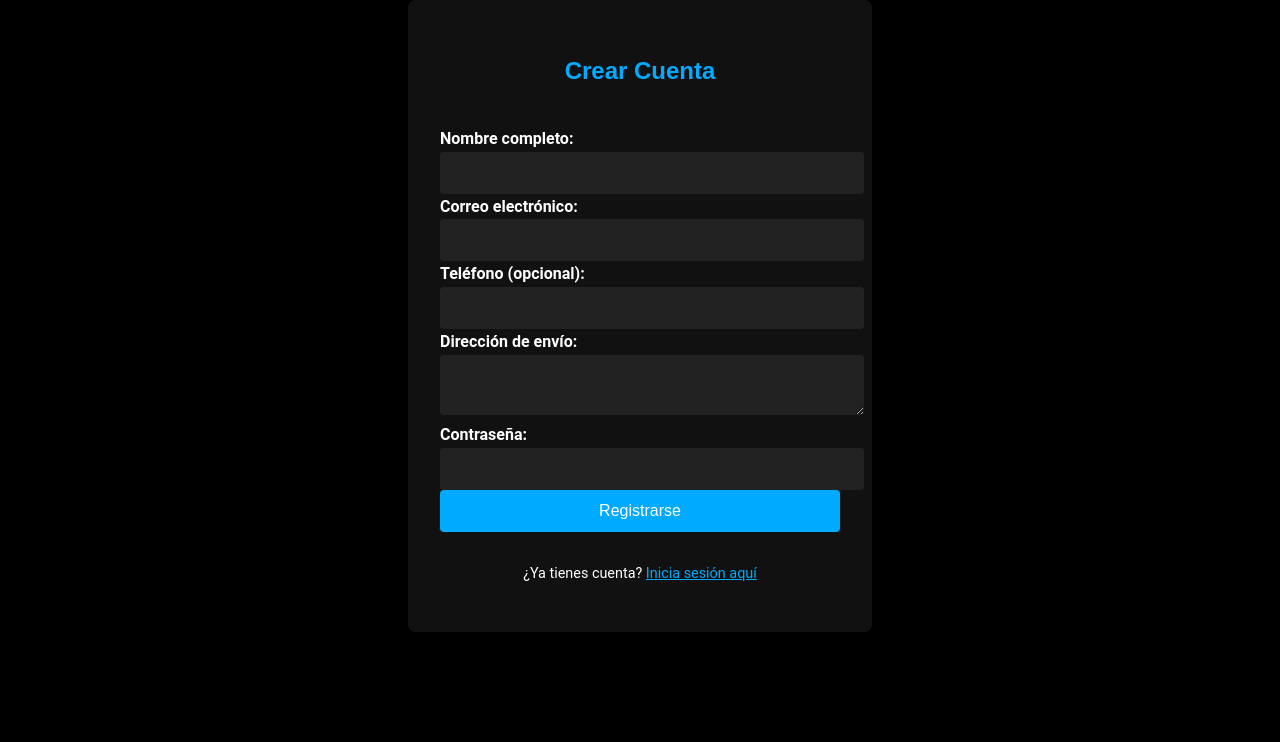
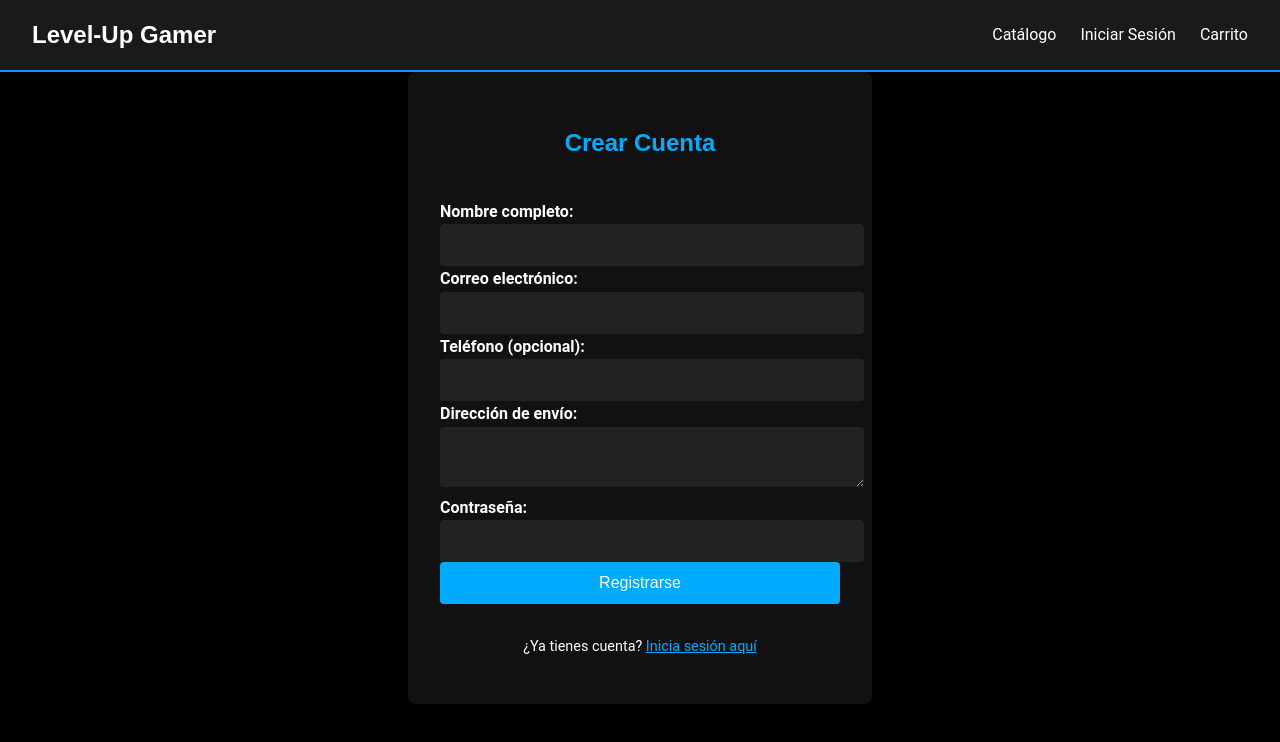
Before and after one commit to hectorpena95/TIENDA-LEVEL-UP-GAMER, a plain HTML site: page paginas/registro.html in a window 1280 px wide. Drawn offline with Linux system fonts and the light colour scheme.

Commit message:
barra de navegacion corregida

```diff
--- a/paginas/registro.html
+++ b/paginas/registro.html
@@ -8,6 +8,19 @@
   <link rel="stylesheet" href="../src/assets/css/style.css">
 </head>
 <body class="pagina-registro">
+
+    <header>
+        <div class="logo">
+            <a href="index.html">Level-Up Gamer</a>
+        </div>
+        <nav>
+            <ul>
+                <li><a href="catalogo.html">Catálogo</a></li>
+                <li><a href="login.html">Iniciar Sesión</a></li>
+                <li><a href="carrito.html">Carrito</a></li>
+            </ul>
+        </nav>
+    </header>
 
   <main class="formulario-container">
     <h2>Crear Cuenta</h2>
--- a/src/assets/js/productos.js
+++ b/src/assets/js/productos.js
@@ -53,7 +53,7 @@ const productos = [
         name: 'Silla Gamer Secretlab Titan',
         category: 'sillas-gamers',
         price: 349990,
-        image: 'secretlab-titan.jpg',
+        image: 'secretlab-titan.webp',
         description: 'Diseñada para el máximo confort, esta silla ofrece un soporte ergonómico y personalización ajustable para sesiones de juego prolongadas.'
     },
     {
```
Also changed, not shown: paginas/login.html (indentation only), src/assets/img/secretlab-titan.jpg (deleted), src/assets/img/secretlab-titan.webp (added).
